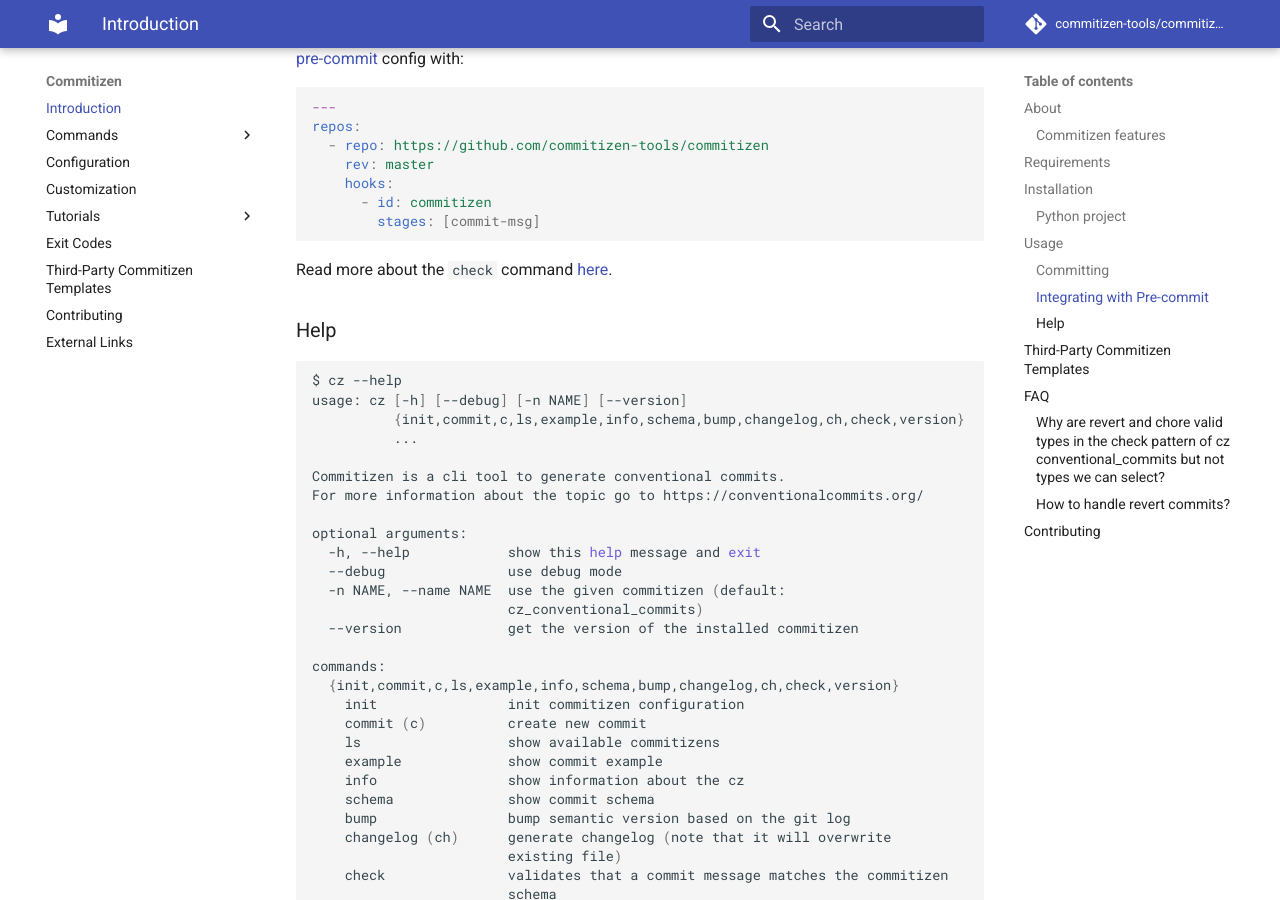
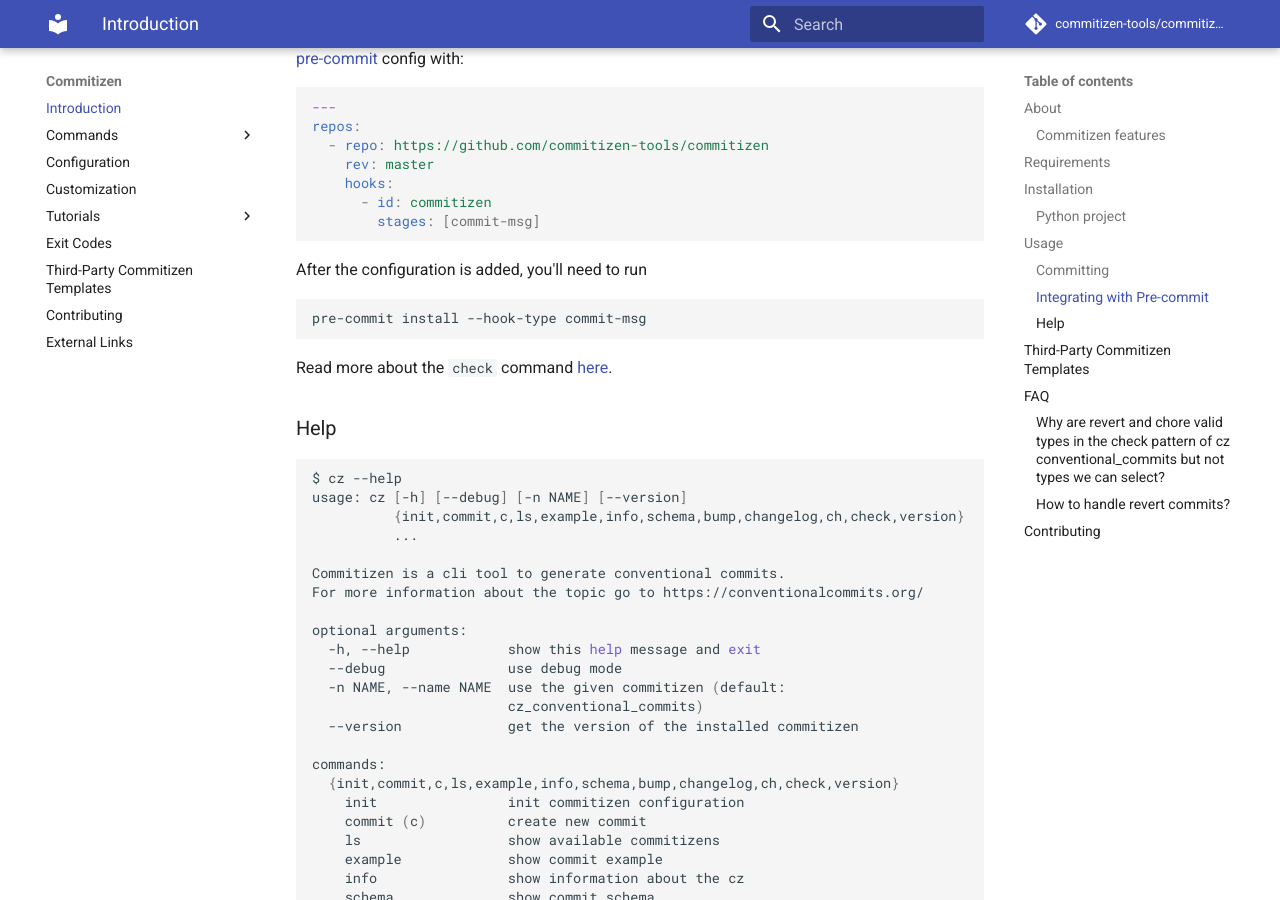
Before and after one commit to commitizen-tools/commitizen, an MkDocs documentation site: the page built from docs/README.md, in a window 1280 px wide and 900 px high, scrolled down 2096 px. Built offline with MkDocs 1.6.1 and Material for MkDocs 9.7.7, drawn with Linux system fonts in a browser that asks for light colours; comment, search, counter and statistics services are not loaded.

Commit message:
docs(README): add "pre-commit install --hook-type commit-msg" command to pre-commit section

````diff
--- a/docs/README.md
+++ b/docs/README.md
@@ -88,6 +88,12 @@
         stages: [commit-msg]
 ```
 
+After the configuration is added, you'll need to run
+
+```sh
+pre-commit install --hook-type commit-msg
+```
+
 Read more about the `check` command [here](https://commitizen-tools.github.io/commitizen/check/).
 
 ### Help
````
